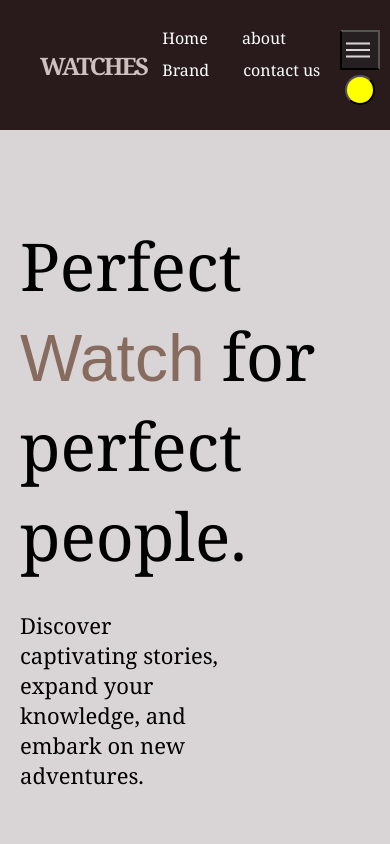
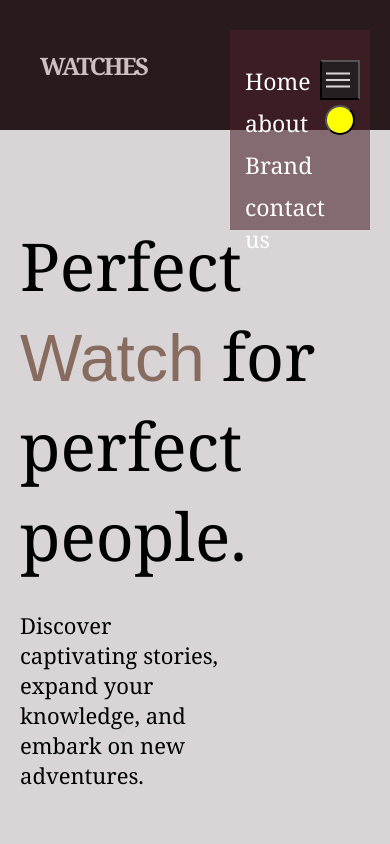
Before and after one commit to Abdulirhman-Ashraf/Perfect-Watch, a plain HTML site: page index.html in a window 390 px wide. Both pictures are taken after a click on the button "|||". Shown: the top 844 px of the page. Drawn offline with Linux system fonts and the light colour scheme.

Commit message:
Add files via upload

```diff
--- a/css/style.css
+++ b/css/style.css
@@ -20,10 +20,12 @@ body {
     position: absolute;
     top: 35px;
 }
-#dark:hover{
+
+#dark:hover {
     background-color: white;
 
 }
+
 ul #menu {
     display: none;
 }
@@ -445,9 +447,11 @@ label {
 }
 
 @media(max-width:420px) {
-    .nav{
-position: relative;
-height: 130px;    }
+    .nav {
+        position: relative;
+        height: 130px;
+    }
+
     ul #menu {
         display: block;
         width: 40px;
@@ -460,12 +464,28 @@ height: 130px;    }
         background-color: #261f21;
         color: #d9d5d6;
     }
-    ul li a{
+
+    ul li a {
         display: none;
     }
+
+    .open {
+        background-color: #491f2a95;
+        width: 140px;
+        height: 200px;
+        position: absolute;
+        top: 30px;
+        font-size: 23px;
+        right: 20px;
+        z-index: 22;
+        padding-top: 30px;
+        display: flex;
+        flex-direction: column;
+    }
+
     #dark {
         position: absolute;
-        right:15px;
+        right: 15px;
         top: 75px;
     }
 
@@ -485,7 +505,13 @@ height: 130px;    }
 
     .slider {
         width: 300px;
-        height: 400px;
+        height: 300px;
+    }
+
+    .footer {
+
+        padding: 20px 10px;
+
     }
 
 }
--- a/js/master.js
+++ b/js/master.js
@@ -1,10 +1,13 @@
 // menu for li links
-let menu =document.querySelector("ul  #menu");
-let lis =document.querySelectorAll("ul li a");
-menu.onclick=function(){
-  for(let i=0;i<lis.length;i++)
-  lis[i].classList.toggle("hidden")
-}
+let menu = document.querySelector("ul  #menu");
+let lis = document.querySelectorAll("ul li a");
+let uls = document.querySelectorAll(".nav #links");
+menu.onclick = function () {
+  for (let i = 0; i < lis.length; i++) {
+    lis[i].classList.toggle("hidden");
+  }
+  uls[0].classList.toggle("open");
+};
 
 // up
 let up = document.querySelector(".up");
@@ -95,7 +98,5 @@ let limit = document.querySelector("#lettersLimit");
 let textArea = document.querySelector("#textArea");
 function textLimit() {
   limit.innerHTML = `Total Character : ${textArea.value.length} <br>
-   Remaining Character : ${
-    250 - textArea.value.length
-  }`;
+   Remaining Character : ${250 - textArea.value.length}`;
 }
```
Also changed, not shown: index.html (+1 -1 lines).
